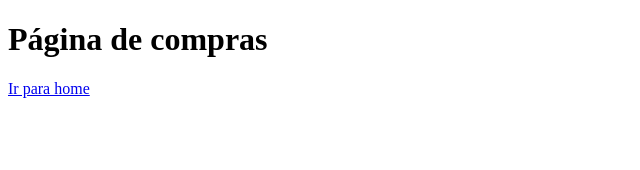
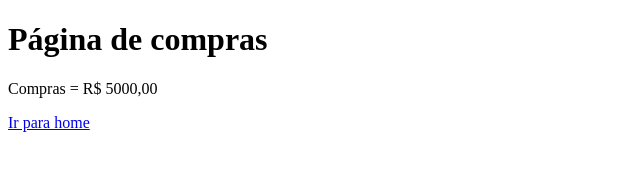
Before and after one commit to FHelfenstein/sitecompras, a plain HTML site: page compras.html in a window 1280 px wide. Shown: the whole page, without its empty margins (0-640 px from the left). Drawn offline with Linux system fonts and the light colour scheme.

Commit message:
acrescentado valor das compras

```diff
--- a/compras.html
+++ b/compras.html
@@ -7,6 +7,7 @@
 </head>
 <body>
     <h1>Página de compras</h1>
+    <p>Compras = R$ 5000,00</p>
     <a href="index.html">Ir para home</a>
 </body>
 </html>
```
